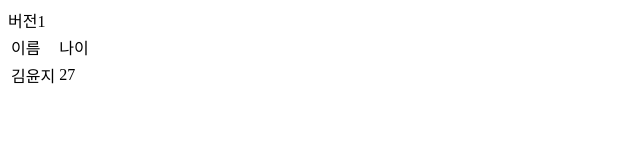
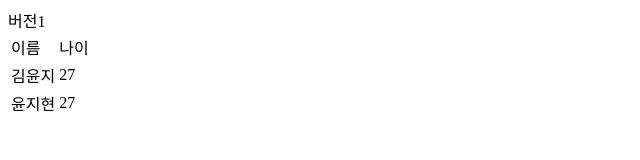
Before and after one commit to 4004h/git_test_repo, a plain HTML site: page index.html in a window 1280 px wide. Shown: the full height of the page, 0-640 px from the left. Drawn offline with Linux system fonts and the light colour scheme.

Commit message:
AddMember kim2

```diff
--- a/index.html
+++ b/index.html
@@ -16,6 +16,10 @@
             <td>김윤지</td>
             <td>27</td>
         </tr>
+        <tr>
+            <td>윤지현</td>
+            <td>27</td>
+        </tr>
     </table>
 </body>
 </html>
```
